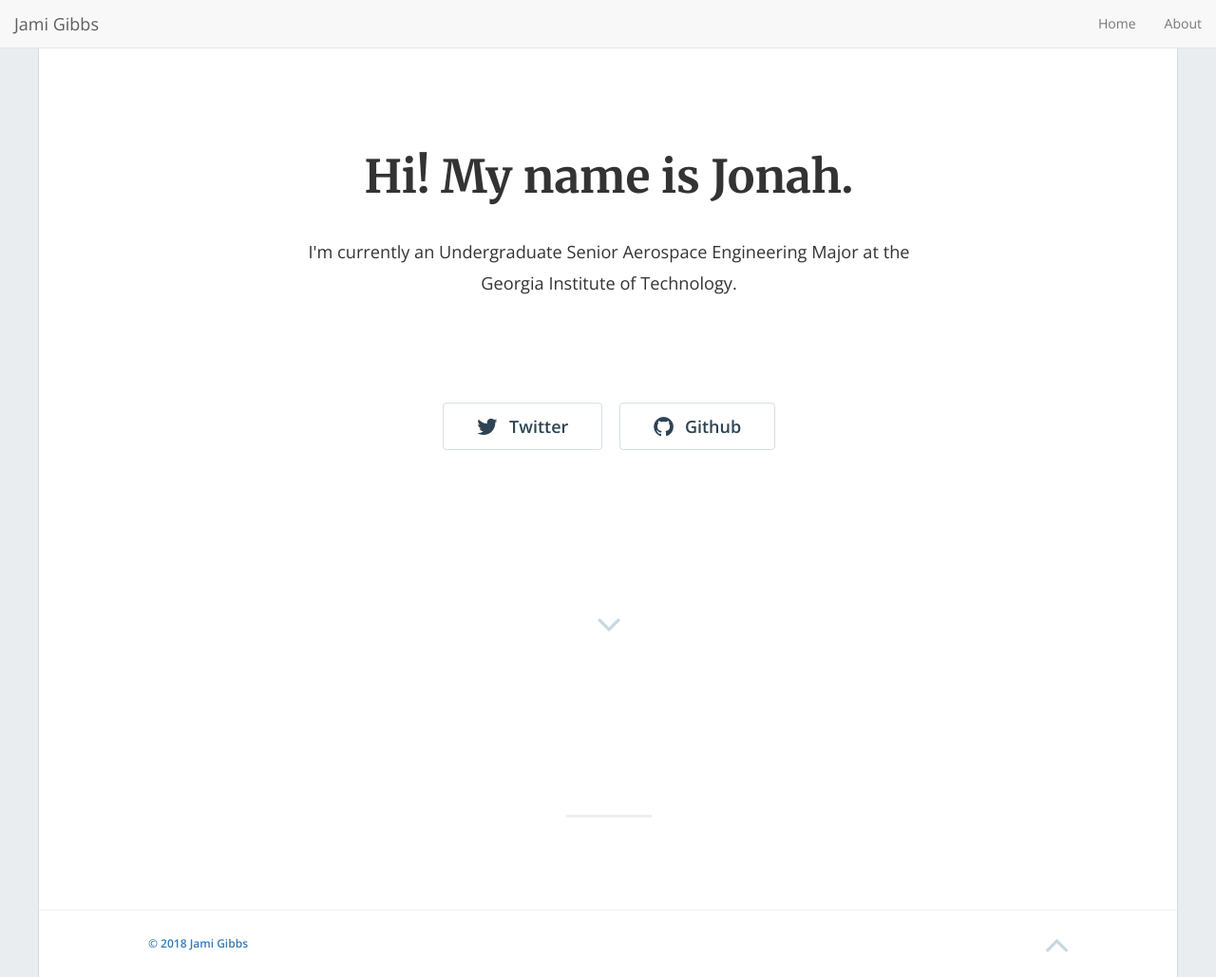
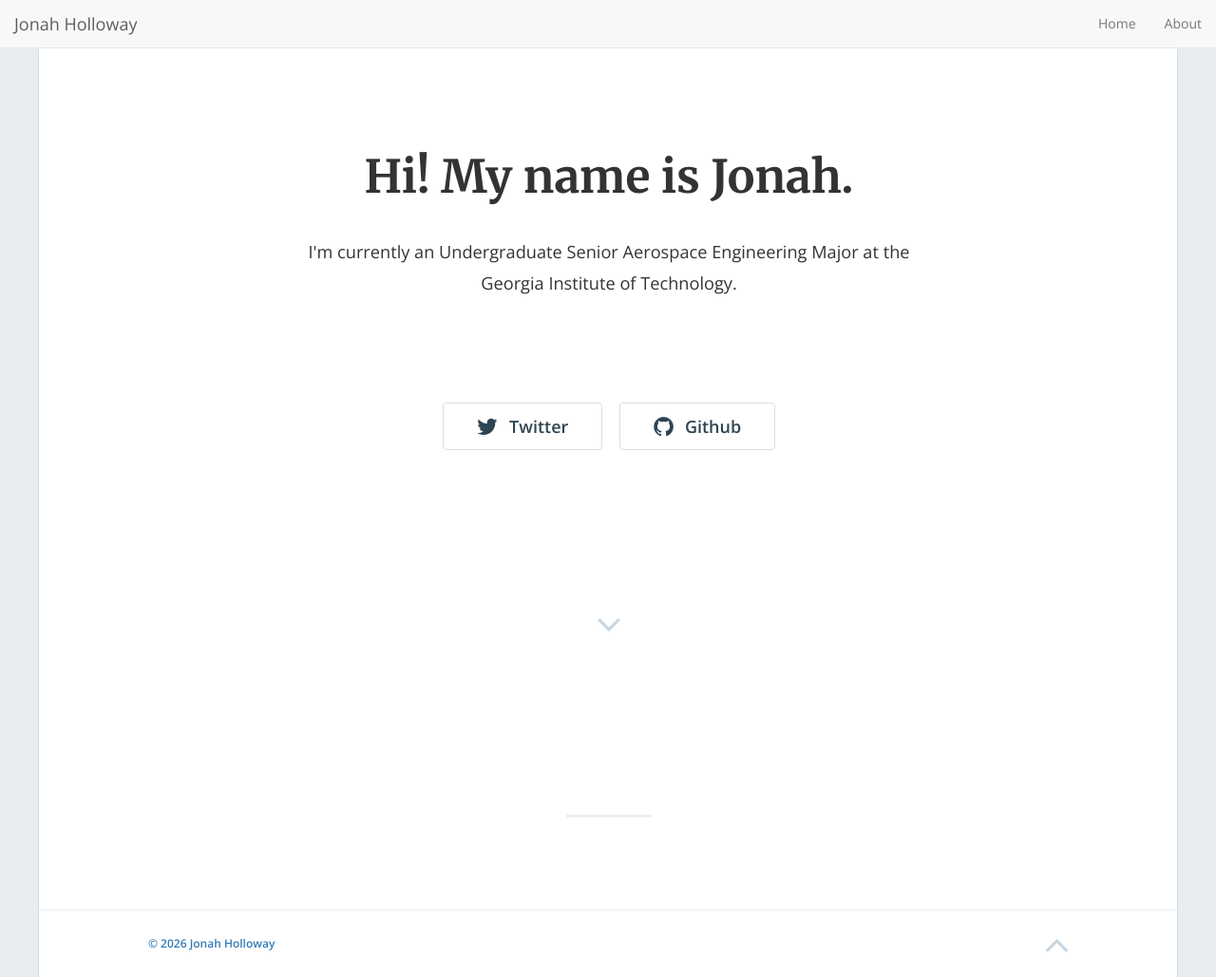
Before and after one commit to jonahholloway/jonahholloway.github.io, a Jekyll site: the page built from index.html, in a window 1280 px wide and 1029 px high. Shown: the whole window at 95% size. Built offline with Jekyll 4.4.1, drawn with Linux system fonts in a browser that asks for light colours; nearby versions of some CDN libraries; the list of posts is cut into pages by our own code.

Commit message:
fix config

```diff
--- a/_config.yml
+++ b/_config.yml
@@ -92,9 +92,9 @@ pagination:
 ############################################################
 
 ### Phantom settings
-footer_text: '© 2018 Jami Gibbs'
-admin_name: 'Jami Gibbs'
-google_analytics: "UA-9999999-99" # Update with your own tracking ID
+footer_text: '© 2026 Jonah Holloway'
+admin_name: 'Jonah Holloway'
+google_analytics: "G-70RY5ZYD6X" # Update with your own tracking ID
 enable_contact: false
 
 #### Phantom Navigation menu
```
